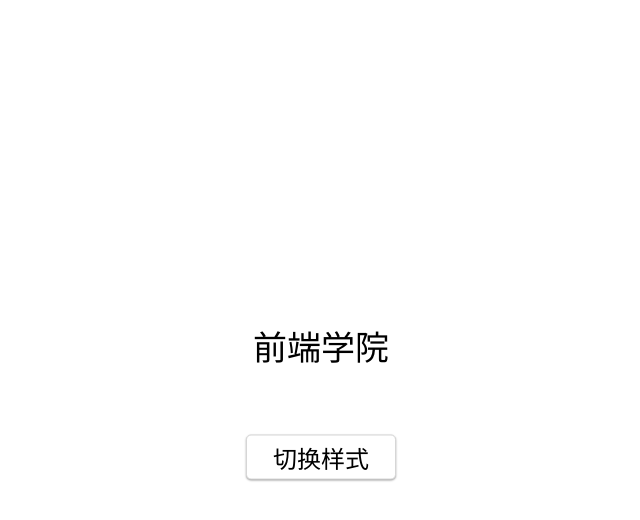
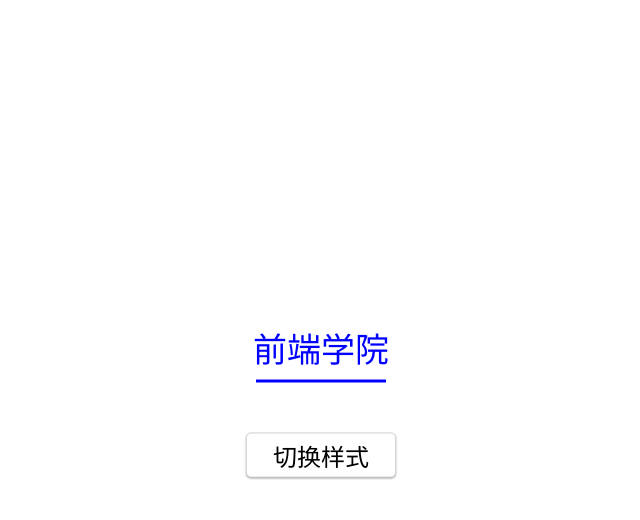
Before and after one commit to xxxxxxiyj/IFE2018, a plain HTML site: page designer/task01/index.html in a window 1280 px wide. Both pictures are taken after a click on the button "切换样式". Shown: the whole page, without its empty margins (319-959 px from the left). Drawn offline with Linux system fonts and the light colour scheme.

Commit message:
简单的菜单动画

```diff
--- a/designer/task01/index.html
+++ b/designer/task01/index.html
@@ -14,19 +14,27 @@
 		.text {
 			font-size: 34px;
 			margin-bottom: 50px;
-			-webkit-transition: all .3s ease-out;
-			   -moz-transition: all .3s ease-out;
-			     -o-transition: all .3s ease-out;
+			-webkit-transition: all .3s ease-in-out;
+			   -moz-transition: all .3s ease-in-out;
+			     -o-transition: all .3s ease-in-out;
+			        transition: all .3s ease-in-out;
+		}
+		.blue{
+			color: #00f;
 		}
 		.line {
 			display: block;
-			width: 2px;
-			height: 5px;
+			width: 0px;
+			height: 3px;
 			margin: 8px auto;
-			border-top:2px solid transparent;
-			-webkit-transition: all .3s ease-out;
-			   -moz-transition: all .3s ease-out;
-			     -o-transition: all .3s ease-out;
+			background-color: #00f;
+			-webkit-transition: all .3s ease-in-out;
+			   -moz-transition: all .3s ease-in-out;
+			     -o-transition: all .3s ease-in-out;
+			        transition: all .3s ease-in-out;
+		}
+		.change{
+			width: 130px;
 		}
 		.toggle-btn {
 			width: 150px;
@@ -55,27 +63,29 @@
 		var line = document.querySelector(".line");
 
 		btn.addEventListener("click", function(){
-			txt.setAttribute('style','color:blue;');
-			line.setAttribute('style',
-				'width:130px;' + 'border-top:2px solid blue;'
-				);
-			setTimeout(function(){
-				txt.setAttribute('style', 'color:#000;');
-				line.setAttribute('style',
-					'width:2px;' + 'border-top:2px solid transparent;'
-					);
-			},1000);
-		},false);
+			if(txt.classList.contains('blue') && line.classList.contains('change')){
+				txt.classList.remove('blue');
+				line.classList.remove('change');
+			}else{
+				txt.classList.add('blue');
+				line.classList.add('change');
+			}
+			// if(toggle === "false"){
+			// 	btn.setAttribute("data-checked", "true");
+			// 	txt.setAttribute('style','color:blue;');
+			// 	line.setAttribute('style',
+			// 		'width:130px;' + 'border-top:2px solid blue;'
+			// 		);
+			// }else{
+			// 	txt.setAttribute('style','color:#000;');
+			// 	line.setAttribute('style',
+			// 		'width:5px;' + 'border-top:2px solid transparent;'
+			// 		);
+			// 	btn.setAttribute("data-checked", "false");
+			// }
 
-		txt.addEventListener("transitionend", function(){
-			// setTimeout(function(){
-			// 	txt.setAttribute('style', 'color:#000;');
-			// 	line.setAttribute('style',
-			// 		'width:2px;' + 'border-top:2px solid transparent;'
-			// 		);
-			// },900);
+		},true);
 
-		},false);
 	</script>
 </body>
 </html>
```
